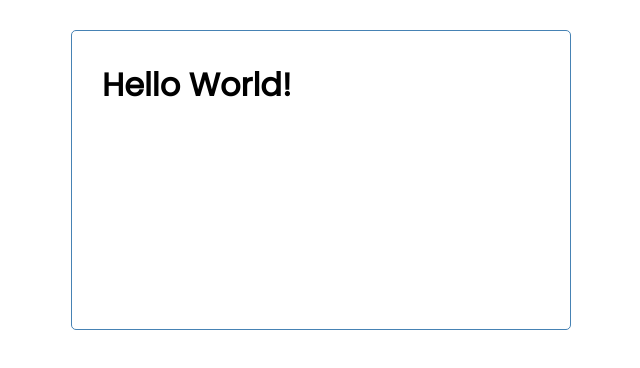
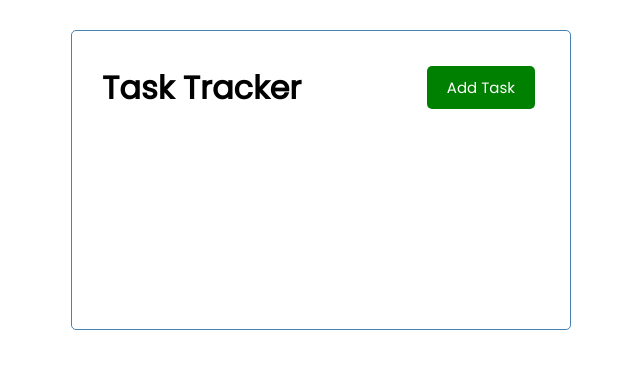
Before and after one commit to danihazler/task-tracker, a Vue app: page / in a window 1280 px wide. Shown: the top 368 px of the page, without its empty margins (319-959 px from the left). Built offline with nearby package versions, Linux system fonts and the light colour scheme.

Commit message:
Add Header component

```diff
--- a/src/App.vue
+++ b/src/App.vue
@@ -1,14 +1,16 @@
 <template>
   <div class="container">
-    <h1>Hello World!</h1>
+    <Header title="Task Tracker"/>
   </div>
 </template>
 
 <script>
+import Header from './components/header';
 
 export default {
   name: 'App',
   components: {
+    Header,
   }
 }
 </script>
--- /dev/null
+++ b/src/components/button/index.vue
@@ -0,0 +1,24 @@
+<template>
+    <button
+        class="btn"
+        :style="{background: color}"
+        @click="onClick()"
+    >
+        {{ label }}
+    </button>
+</template>
+
+<script>
+    export default {
+        name: "Button",
+        props: {
+            label: String,
+            color: String,
+        },
+        methods: {
+            onClick() {
+                console.log("click");
+            }
+        }
+    }
+</script>
--- /dev/null
+++ b/src/components/header/index.vue
@@ -0,0 +1,29 @@
+<template>
+    <header>
+        <h1>{{ title }}</h1>
+        <Button label="Add Task" color="green" />
+    </header>
+</template>
+
+<script>
+import Button from "../button";
+
+    export default {
+        name: "Header",
+        props: {
+            title: String,
+        },
+        components: {
+            Button,
+        }
+    }
+</script>
+
+<style scoped>
+    header {
+        display: flex;
+        justify-content: space-between;
+        align-items: center;
+        margin-bottom: 20px;
+    }
+</style>
```
